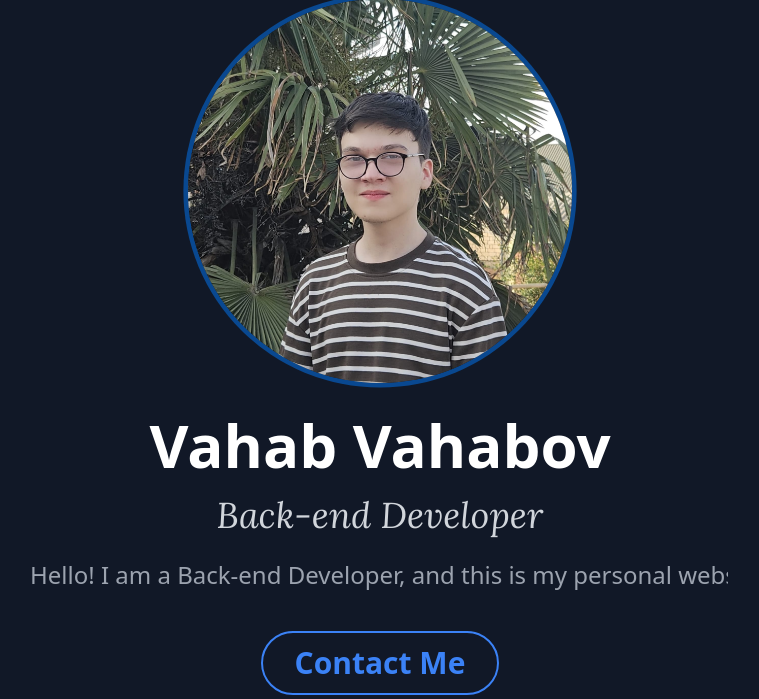
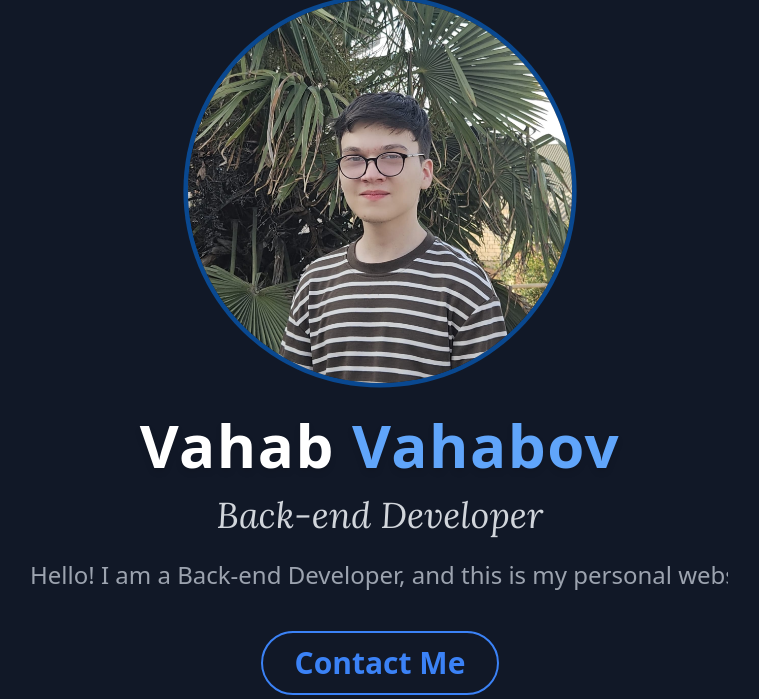
Before and after one commit to vahabov007/personal-website, a Spring app: template src/main/resources/templates/index.html in a window 1280 px wide. Shown: the part 129-828 px from the top of the page, without its empty margins (260-1019 px from the left). Run offline with Thymeleaf, Linux system fonts and the light colour scheme; the template is opened without the code that fills it, so the values that code supplies are empty; some libraries are stand-ins or nearby versions.

Commit message:
Design changed

```diff
--- a/src/main/resources/templates/index.html
+++ b/src/main/resources/templates/index.html
@@ -427,15 +427,15 @@
                     Vahab Vahabov
                 </p>
                 <p class="text-gray-200 text-xl font-medium">
-                    Back-end Developer
+                    Back-End Developer
                 </p>
             </div>
         </div>
     </div>
 
     <div class="md:w-full text-center mb-6 md:mb-0 order-2 md:order-2">
-        <h1 class="text-5xl md:text-6xl font-bold text-white homepage-heading mt-8">
-            <span class="text-white">Vahab</span> <span class="text-white">Vahabov</span>
+        <h1 class="text-5xl md:text-6xl font-extrabold tracking-wide text-white drop-shadow-md mt-8">
+            Vahab <span class="text-blue-400">Vahabov</span>
         </h1>
         <p
                 class="font-elegant-serif text-2xl md:text-4xl text-gray-300 mt-5 homepage-subtitle"
@@ -452,13 +452,14 @@
             <a
                     href="#contact"
                     class="text-blue-500 hover:text-blue-700 font-semibold text-2xl md:text-3xl
-           border-2 border-blue-500 rounded-full px-8 py-3 inline-block
-           transition-colors duration-300"
+               border-2 border-blue-500 rounded-full px-8 py-3 inline-block
+               transition-colors duration-300"
             >
                 Contact Me
             </a>
         </div>
     </div>
+
 </main>
 
 <div class="divider-line-container my-20 mx-auto max-w-5xl flex items-center justify-center overflow-hidden">
@@ -744,9 +745,11 @@
 </section>
 
 
-<footer class="bg-gray-800 py-4 text-center">
-    <p class="text-gray-400">© Created by Vahab Vahabov in 2025.</p>
+<footer class="bg-gray-800 text-white text-center py-4 text-sm">
+    <p>&copy; 2025 Vahab Vahabov. All rights reserved.</p>
+    <p class="mt-1">Built with <span class="font-semibold text-blue-400">Spring Boot</span> & <span class="font-semibold text-teal-300">TailwindCSS</span></p>
 </footer>
+
 
 <script>
     document.addEventListener('DOMContentLoaded', function() {
```
